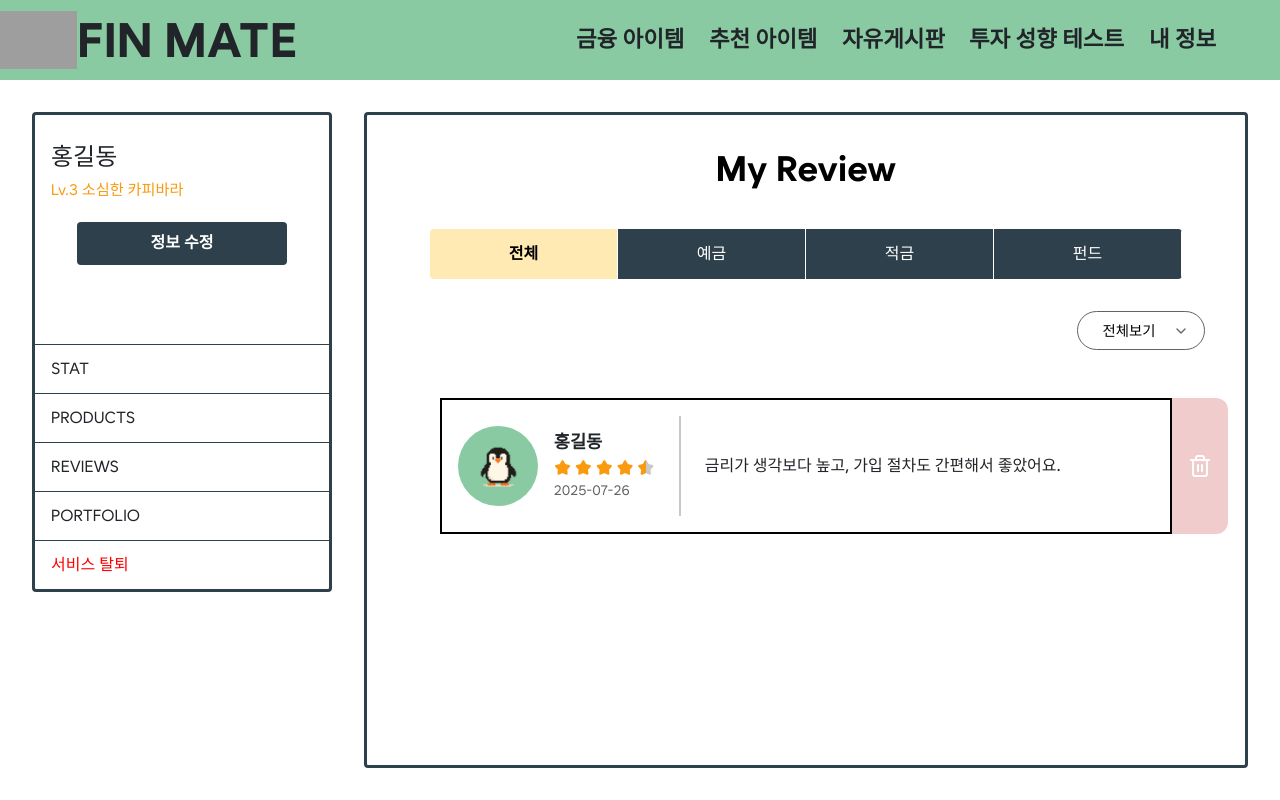
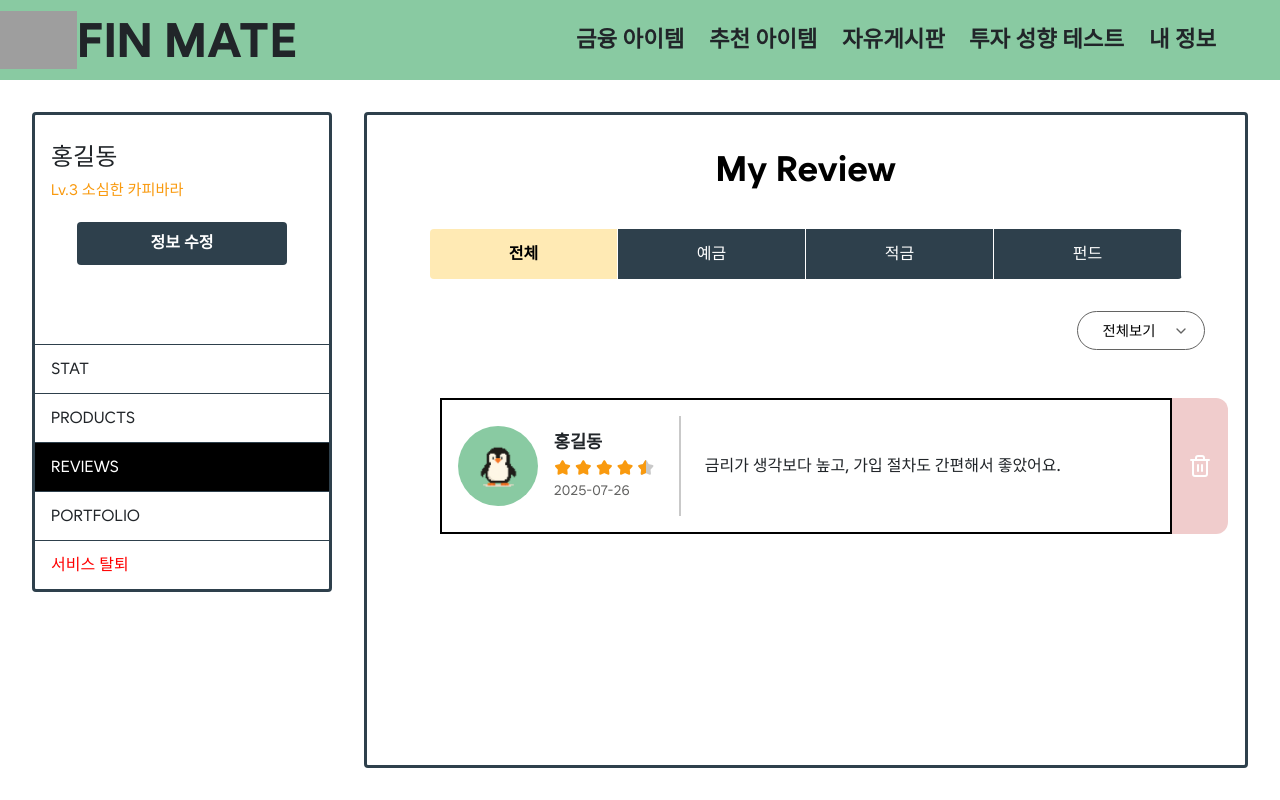
Before and after one commit to KB-technologia/FinMate_FE, a Vue app in the folder FinMate/: page /my-reviews in a window 1280 px wide. Built offline with nearby package versions, Linux system fonts and the light colour scheme; sample sign-in values are in the browser's storage; grey boxes are pictures that could not be loaded.

Commit message:
🧭 REVIEWS 탭 클릭 시 이동 및 활성화 로직 동시 구현

```diff
--- a/FinMate/src/components/info/Sidebar.vue
+++ b/FinMate/src/components/info/Sidebar.vue
@@ -75,6 +75,7 @@ const current = computed(() => {
   if (path.includes("/my-products")) return "products";
   if (path.includes("/my-stat")) return "stat";
   if (path.includes("/my-portfolio")) return "portfolio";
+  if (path.includes("/my-reviews")) return "reviews";
   return "";
 });
 
@@ -82,6 +83,7 @@ const goTo = (target) => {
   if (target === "stat") router.push("/my-stats");
   else if (target === "products") router.push("/my-products");
   else if (target === "portfolio") router.push("/my-portfolio");
+  else if (target === "reviews") router.push("/my-reviews");
 };
 
 const goToMyInfo = () => {
```
